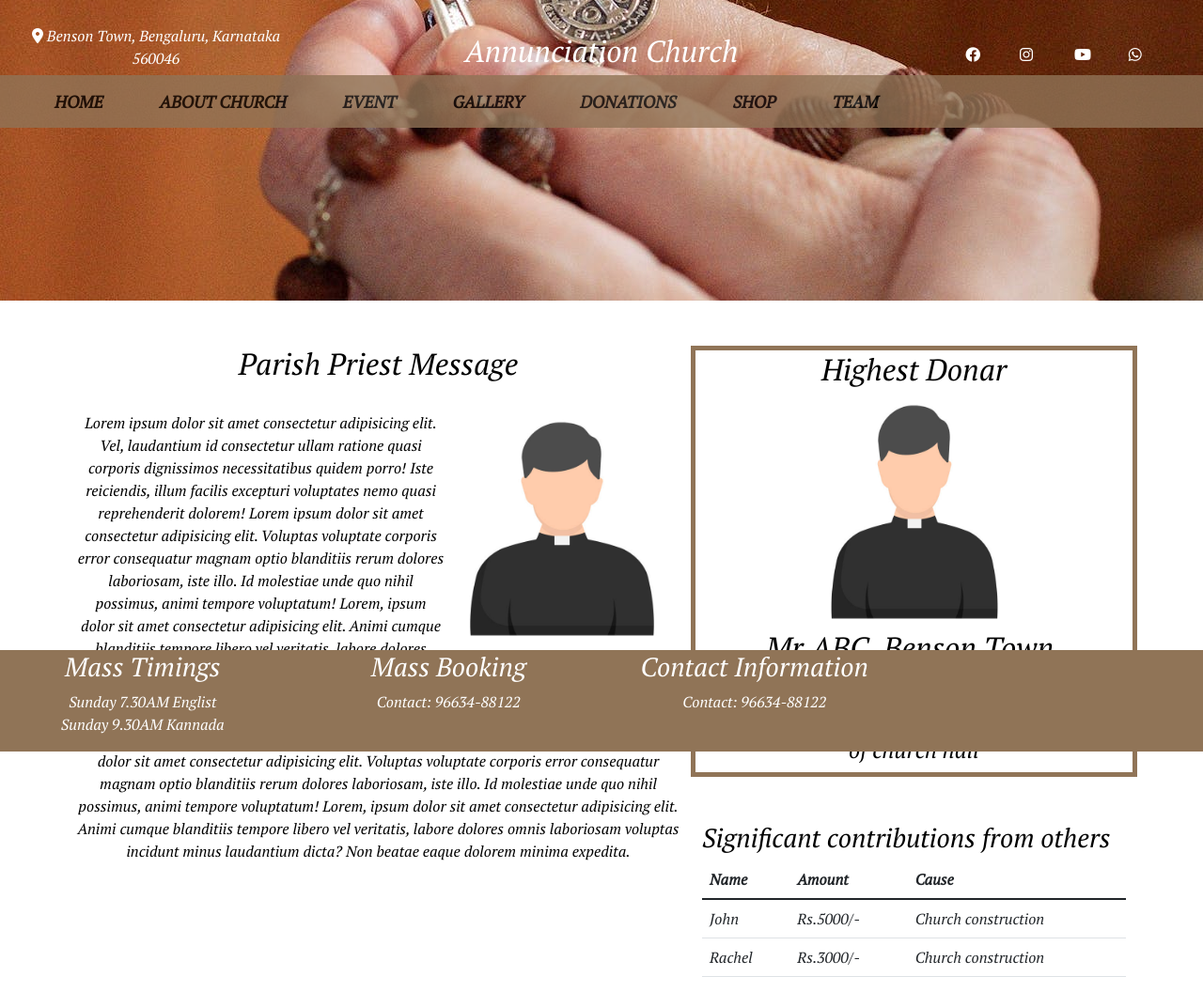
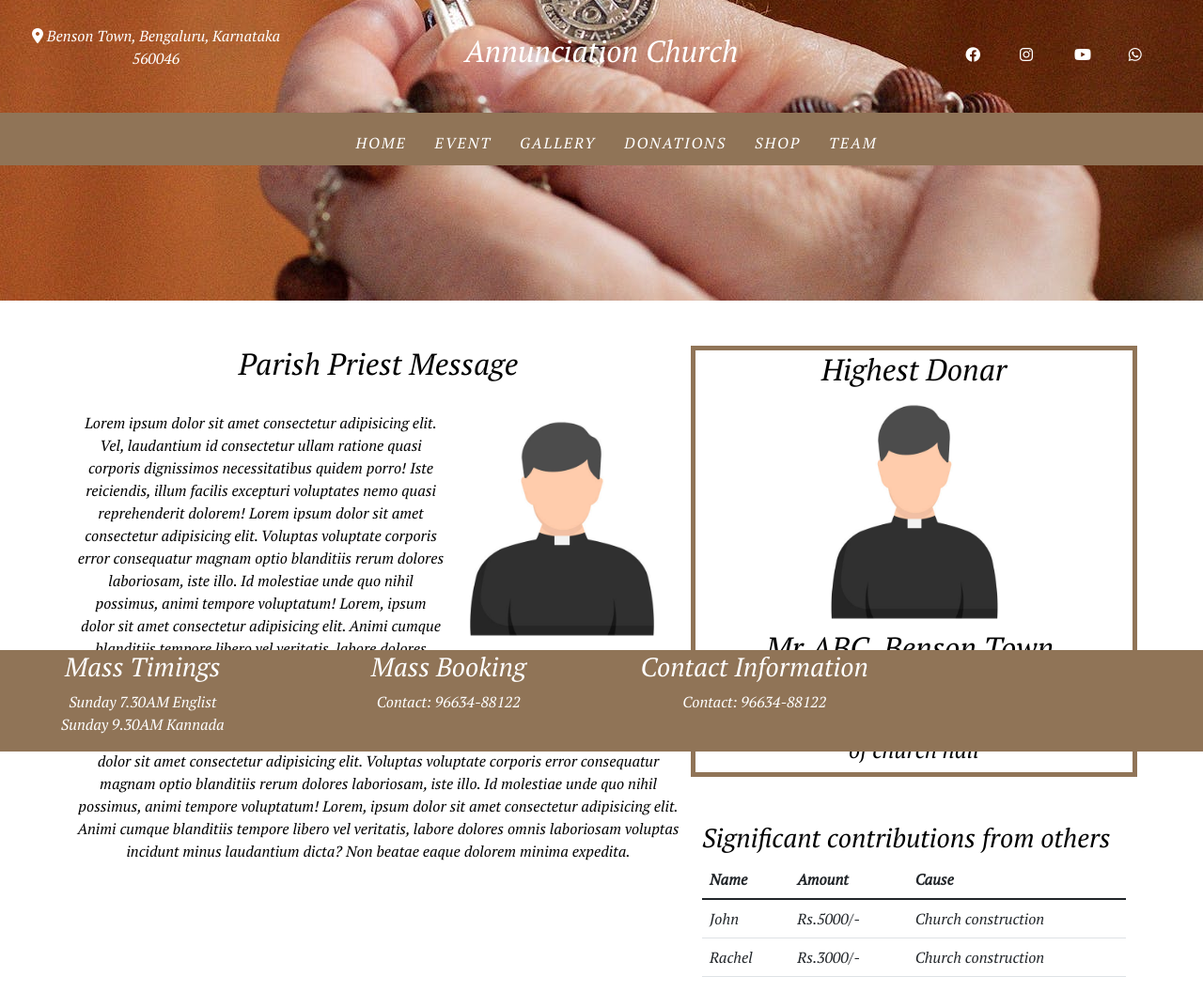
Before and after one commit to sandeepndsouza/11A.Annunciation-Dev, a website: page index.html in a window 1280 px wide. Shown: the whole page at 94% size. Drawn offline with nearby package versions, Linux system fonts and the light colour scheme.

Commit message:
"Completed"

```diff
--- a/index.html
+++ b/index.html
@@ -37,43 +37,18 @@
     </div>
   </section>
   <!--Nav-->
-  <section>
-    <nav id="nvbar" class="navbar navbar-expand-lg p-3 ">
 
-      <div class="container-fluid">
-        <a class="navbar-nav " href="index.html">HOME</a>
-      <button class="navbar-toggler" type="button" data-bs-toggle="collapse" data-bs-target="#navbarNavDropdown"
-        aria-controls="navbarNavDropdown" aria-expanded="false" aria-label="Toggle navigation">
-        <span class="navbar-toggler-icon"></span>
-      </button>
-      <div class="collapse navbar-collapse" id="navbarNavDropdown">
-        <ul class="navbar-nav  justify-content-center">
-          <li class="nav-item active">
-            <a class="nav-link active" aria-current="page" href="about.html">ABOUT Church</a>
-          </li>
-          <li class="nav-item">
-            <a class="nav-link active" aria-current="page" href="event.html">EVENT</a>
-          </li>
-          <li class="nav-item">
-            <a class="nav-link active" aria-current="page" href="gallery.html">GALLERY</a>
-          </li>
-          <li class="nav-item">
-            <a class="nav-link active" aria-current="page" href="donations.html">DONATIONS</a>
-          </li>
-          <li class="nav-item">
-            <a class="nav-link active" aria-current="page" href="shop.html">SHOP</a>
-          </li>
-          <li class="nav-item">
-            <a class="nav-link active" aria-current="page" href="team.html">TEAM</a>
-          </li>
-          <!-- <li class="nav-item">
-            <a class="nav-link active" aria-current="page" href="#">CONTACT US</a>
-          </li> -->
+  <section class="nav">
+    <div class="navbars">
+        <ul>
+          <li><a href="index.html">HOME</a></li>
+          <li><a href="event.html">EVENT</a></li>
+          <li><a href="gallery.html">GALLERY</a></li>
+          <li><a href="donations.html">DONATIONS</a></li>
+          <li><a href="shop.html">SHOP</a></li>
+          <li><a href="team.html">TEAM</a></li>
         </ul>
-      </div>
-      </div>
-
-    </nav>
+    </div>
   </section>
   <section class="banner"></section>
 
--- a/main.js
+++ b/main.js
@@ -8,10 +8,10 @@ document.addEventListener("click",function(e){
 })
 
 
-const navEl = document.querySelector('.navbar');
+const navEl = document.querySelector('.navbars');
 const headEl = document.querySelector('.header')
-window.addEventListener('scroll',() => {
-    if (window.scrollY>=200){
+document.addEventListener("scroll",() => {
+    if (window.scrollY>=50){
         navEl.classList.add('navbar-scrolled');
         headEl.classList.add('navbar-scrolled');
     }else if(window.screenY<200){
@@ -19,3 +19,8 @@ window.addEventListener('scroll',() => {
         headEl.classList.remove('navbar-scrolled');
     }
 });
+
+    // window.addEventListener("scroll", function(){
+    //     var header = document.querySelector("header");
+    //     header.classList.toggle("sticky",this.window.scrollY > 0);
+    // });
--- a/style.css
+++ b/style.css
@@ -31,10 +31,11 @@ h1{
 
   .fa-brands:hover {
       opacity: 0.7;
+
   }
 
 
-.navbar{
+/* .navbar{
     position: fixed;
     top:10vh;
     height: 7vh;
@@ -44,29 +45,75 @@ h1{
     color: #cbc7c3;
     opacity: 0.8;
     transition: all 0.5s;
-}
+}  */
 
 
-#nvbar a{
+/* #nvbar a{
     line-height: 80px;
-    /* color: #cbc7c3;   */
-    color: black;
+    color: #cbc7c3;
     padding: 12px 30px;
     text-decoration: none;
     font-size:18px;
     font-weight: bold;
     text-transform: uppercase;
+} */
+.nav{
+  background-color: #907457;
+  position: fixed;
+    top:15vh;
+    width: 100%;
+    height: 7vh;
+    display: flex;
+    justify-content: space-between;
+    align-items: center;
+    transition: all 0.5s;
+    /* padding: 40px; */
+    letter-spacing: 2px;
+    z-index: 100000;
+}
+.navbars{
+  padding: 0;
+  width: 100%;
 }
 
-#nvbar a:hover{
-    color: #fff;
+.navbars ul{
+position: relative;
+display: flex;
+justify-content: center;
+align-items: center;
+padding-top: 20px;
+
+}
+.navbars ul li{
+  position: relative;
+  list-style: none;
+}
+.navbars ul li  a{
+  position: relative;
+  margin: 0 15px;
+  color: white;
+  text-decoration: none;
+  letter-spacing: 2px;
+  font-weight: 500px;
+  transition: 0.5s;
 
 }
 
+
+.navbars a:hover{
+    background-color: white;
+    color: black;
+
+}
+
+
+
+
 .navbar-scrolled{
-    background-color: black;
+  background-color: black;
     box-shadow: 0 3px 10px rgba(0,0,0,0.15);
-    /* position: 15vh; */
+  height: 15vh;
+    opacity: 0.8;
 }
 
 
@@ -222,31 +269,11 @@ padding: 10px; */
     padding-right: 8px;
   }
 
-  @media (max-width: 480px) {
-    .event {
-      flex-direction: column;
-    }
+    /* .navbar{
+      top:33vh;
+      } */
 
-    .event .event-left {
-      padding: 0;
-      border-radius: 8px 8px 0 0;
-    }
 
-    .event .event-left .event-date .date,
-    .event .event-left .event-date .month {
-      display: inline-block;
-      font-size: 24px;
-    }
-
-    .event .event-left .event-date {
-      padding: 10px 0;
-    }
-
-    .navbar{
-      top:33vh;
-      }
-
-  }
 
   /* teaMS*/
   .team{
@@ -286,3 +313,28 @@ padding: 10px; */
   border-radius: 50%;
   margin: 10px;
 }
+
+
+
+@media (max-width: 480px) {
+  .event {
+    flex-direction: column;
+  }
+
+  .event .event-left {
+    padding: 0;
+    border-radius: 8px 8px 0 0;
+  }
+
+  .event .event-left .event-date .date,
+  .event .event-left .event-date .month {
+    display: inline-block;
+    font-size: 24px;
+  }
+
+  .event .event-left .event-date {
+    padding: 10px 0;
+  }
+
+
+}
```
